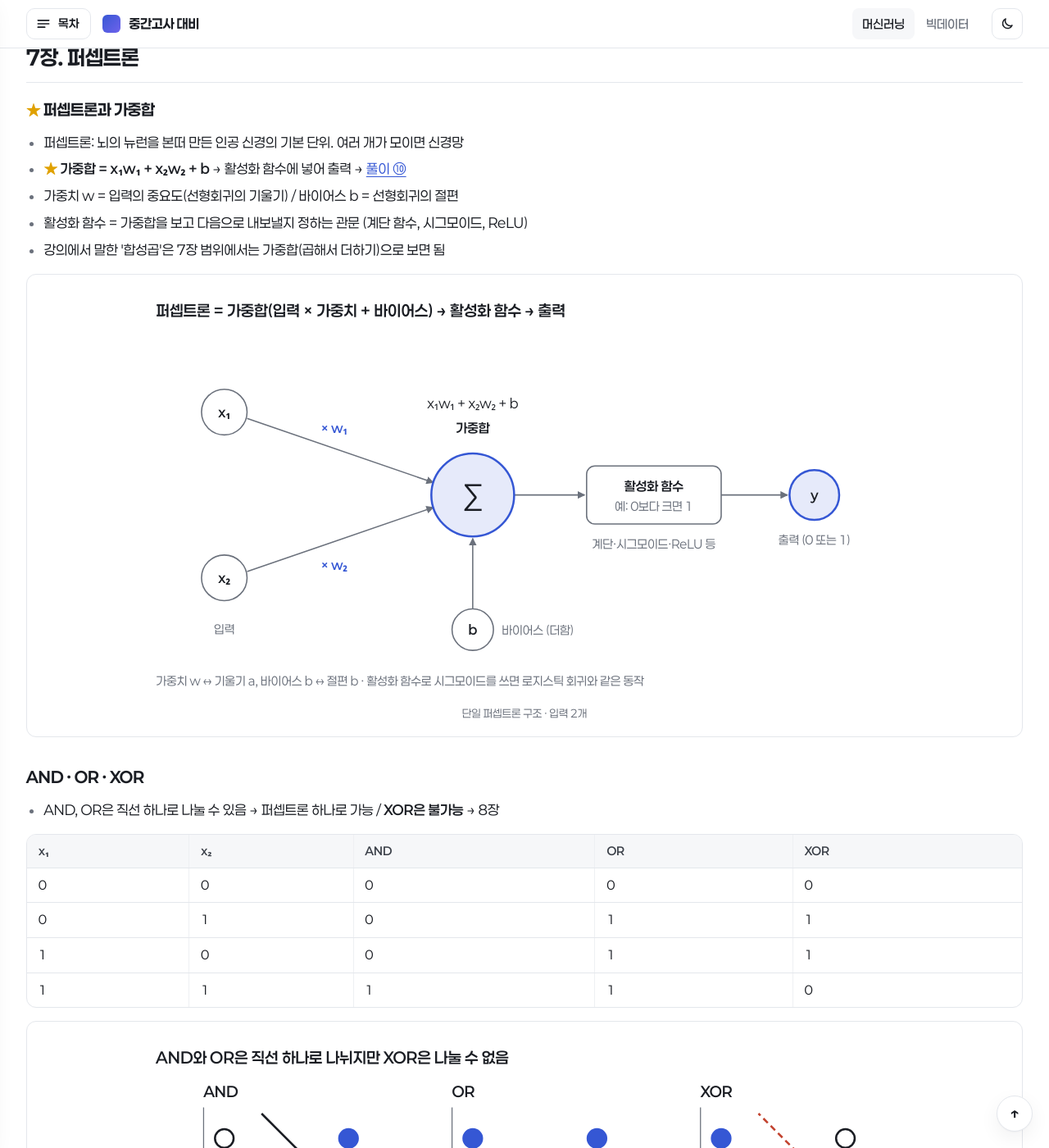
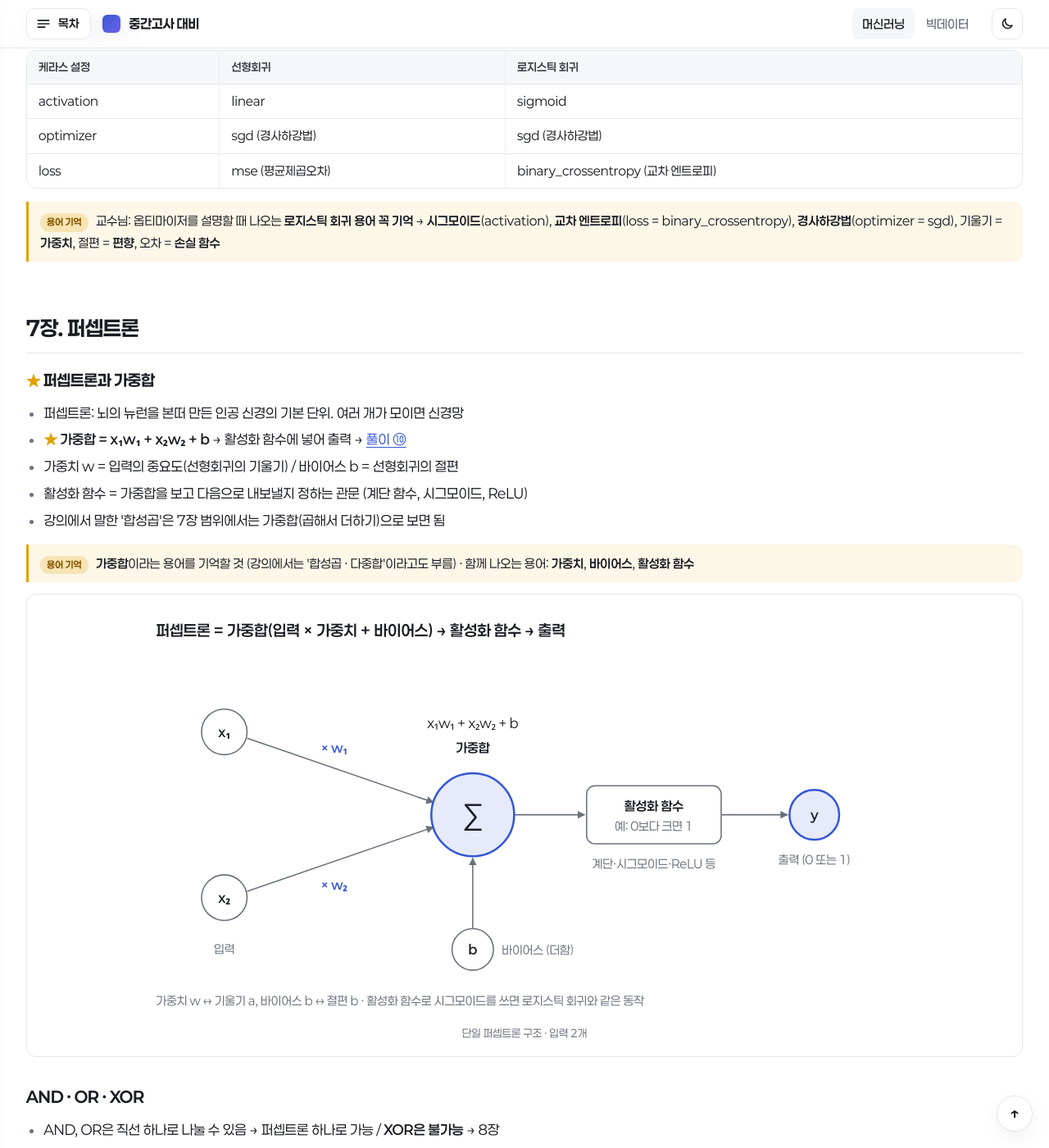
Before and after one commit to hamsterganggang/deug3middleexam, a Jekyll site: the page built from ml/theory.html, in a window 1280 px wide and 1400 px high, scrolled down 10769 px. Shown: the whole window at 82% size. Built offline with Jekyll 4.4.1, drawn with Linux system fonts in a browser that asks for light colours; some of the changed text lies outside the part shown.

Commit message:
머신러닝 이론: 교수님이 '용어 기억'하라고 한 부분에 코멘트 추가 (데이터 구조, 편미분, 다중·로지스틱 회귀 용어, 가중합)
Co-Authored-By: Claude Opus 5.5 (1M context) <noreply@anthropic.com>

```diff
--- a/assets/css/main.css
+++ b/assets/css/main.css
@@ -129,6 +129,10 @@ h3 .star{font-size:.9em}
 .card p.practice{padding:10px 14px;border-radius:10px;background:var(--surface);font-size:.94rem}
 .card p.warn{color:var(--muted);font-size:.92rem}
 .card p.legend{color:var(--muted);font-size:.85rem}
+.card p.term{padding:10px 14px;border-left:3px solid #E0A100;border-radius:0 10px 10px 0;background:color-mix(in srgb,#E0A100 9%,transparent);font-size:.94rem}
+.term-tag{display:inline-block;margin-right:6px;padding:1px 8px;border-radius:999px;font-size:.72rem;font-weight:700;color:#8A5A00;background:color-mix(in srgb,#E0A100 22%,transparent)}
+:root[data-theme="dark"] .term-tag{color:#FFD36B}
+@media (prefers-color-scheme:dark){:root:not([data-theme="light"]) .term-tag{color:#FFD36B}}
 .card ul.check{list-style:none;padding-left:0}
 .card ul.check li{padding-left:1.7em;position:relative}
 .card ul.check li::before{content:"";position:absolute;left:0;top:.42em;width:1em;height:1em;border:1.5px solid var(--muted);border-radius:4px}
--- a/ml/theory.html
+++ b/ml/theory.html
@@ -56,6 +56,7 @@ toc:
 <div class="card">
 <h3>데이터 구조 용어</h3>
 <ul><li><b>속성</b>(attribute) = 입력, 대문자 <b>X</b> / <b>클래스</b>(class) = 결과, 소문자 <b>y</b> / <b>샘플</b> = 한 줄(환자 한 명)</li><li>입력층 = 데이터가 처음 들어옴 / 은닉층 = 입력층과 출력층 사이 / 출력층 = 최종 결과를 내보냄</li></ul>
+<p class="term"><span class="term-tag">용어 기억</span> 교수님: 딥러닝 <b>데이터 구조 용어</b>를 기억할 것 → <b>속성(X)</b>, <b>클래스(y)</b>, <b>샘플</b>, <b>입력층·은닉층·출력층</b></p>
 </div>
 <div class="card">
 <h3>텐서플로 · 케라스와 층 쌓기</h3>
@@ -81,6 +82,7 @@ model.fit(X, y, epochs=5, batch_size=16)</code></pre>
 <div class="card">
 <h3><span class="star">★</span> 편미분</h3>
 <ul><li class="must"><span class="star">★</span> 변수가 여러 개일 때 <b>한 변수만 미분</b>하고 나머지는 상수로 취급 (기호 ∂) → <a href="#calc3">풀이 ③</a></li></ul>
+<p class="term"><span class="term-tag">용어 기억</span> 교수님: <b>'편미분'이라는 용어</b> 자체를 기억할 것 (한 변수만 미분, 나머지는 상수)</p>
 </div>
 <div class="card">
 <h3><span class="star">★</span> 시그모이드 함수</h3>
@@ -123,6 +125,7 @@ model.fit(X, y, epochs=5, batch_size=16)</code></pre>
 <h3><span class="star">★</span> 단순 vs 다중 선형회귀</h3>
 <div class="tbl"><table><tr><th>구분</th><th>단순 선형회귀</th><th>다중 선형회귀</th></tr><tr><td>독립변수</td><td>1개</td><td>2개 이상</td></tr><tr><td>식</td><td>y = ax + b</td><td>y = a₁x₁ + a₂x₂ + b</td></tr><tr><td>그래프</td><td>직선</td><td>평면</td></tr><tr><td>예</td><td>공부 시간 → 성적</td><td>공부 시간 + 과외 횟수 → 성적</td></tr><tr><td>케라스</td><td>input_dim=1</td><td>input_dim=2 (출력은 여전히 1개)</td></tr></table></div>
 <ul><li class="must"><span class="star">★</span> 변수가 많다고 항상 좋은 건 아님 → 결과와 연관성이 큰 변수를 골라야 함</li><li>용어 대응: 기울기 = <b>가중치</b>(w) / 절편 = <b>편향</b>(bias) / 평균제곱오차 = <b>손실 함수</b>(loss) / 경사하강법 = <b>옵티마이저</b></li><li>선형회귀 코드: <code>activation='linear'</code>, <code>optimizer='sgd'</code>(경사하강법), <code>loss='mse'</code></li></ul>
+<p class="term"><span class="term-tag">용어 기억</span> 위 <b>용어 대응</b>(가중치 · 편향 · 손실 함수 · 옵티마이저)은 6장 옵티마이저 용어로 다시 나오니 꼭 기억할 것</p>
 </div>
 </section>
 
@@ -130,6 +133,7 @@ model.fit(X, y, epochs=5, batch_size=16)</code></pre>
 <h2>6장. 로지스틱 회귀</h2>
 <div class="card">
 <h3><span class="star">★</span> 로지스틱 회귀와 시그모이드</h3>
+<p class="term"><span class="term-tag">용어 기억</span> 교수님: 로지스틱 회귀가 무엇인지 <b>개념과 용어</b>에 익숙해질 것 → <b>로지스틱 회귀</b>, <b>시그모이드</b>, <b>교차 엔트로피</b>, <b>옵티마이저</b></p>
 <ul><li class="must"><span class="star">★</span> <b>로지스틱 회귀</b>: 참/거짓(1/0) 중 하나를 판단하는 예측 모델. 시그모이드 함수를 씀</li><li class="must"><span class="star">★</span> <b>시그모이드를 쓰는 이유</b>: 결과가 0 또는 1이라 직선으로 표현할 수 없음. 시그모이드는 S자로 0~1 사이 값을 냄(확률처럼 해석)</li><li>식: y = 1 / (1 + e^−(ax + b)) → <b>a = 경사도</b>(크면 가파름), <b>b = 좌우 이동</b></li><li>선형회귀 = 수치 예측(성적 몇 점) / 로지스틱 회귀 = 참·거짓 분류(합격 여부)</li></ul>
 <figure class="fig">{% include ml/fig/9493bb76-9760.svg %}<figcaption>왼쪽 a = 0.5 vs 3, 오른쪽 b = −2 vs +2 (a = 1)</figcaption></figure>
 </div>
@@ -140,6 +144,7 @@ model.fit(X, y, epochs=5, batch_size=16)</code></pre>
 <div class="card">
 <h3>케라스 설정 비교</h3>
 <div class="tbl"><table><tr><th>케라스 설정</th><th>선형회귀</th><th>로지스틱 회귀</th></tr><tr><td>activation</td><td>linear</td><td>sigmoid</td></tr><tr><td>optimizer</td><td>sgd (경사하강법)</td><td>sgd (경사하강법)</td></tr><tr><td>loss</td><td>mse (평균제곱오차)</td><td>binary_crossentropy (교차 엔트로피)</td></tr></table></div>
+<p class="term"><span class="term-tag">용어 기억</span> 교수님: 옵티마이저를 설명할 때 나오는 <b>로지스틱 회귀 용어 꼭 기억</b> → <b>시그모이드</b>(activation), <b>교차 엔트로피</b>(loss = binary_crossentropy), <b>경사하강법</b>(optimizer = sgd), 기울기 = <b>가중치</b>, 절편 = <b>편향</b>, 오차 = <b>손실 함수</b></p>
 </div>
 </section>
 
@@ -148,6 +153,7 @@ model.fit(X, y, epochs=5, batch_size=16)</code></pre>
 <div class="card">
 <h3><span class="star">★</span> 퍼셉트론과 가중합</h3>
 <ul><li>퍼셉트론: 뇌의 뉴런을 본떠 만든 인공 신경의 기본 단위. 여러 개가 모이면 신경망</li><li class="must"><span class="star">★</span> <b>가중합 = x₁w₁ + x₂w₂ + b</b> → 활성화 함수에 넣어 출력 → <a href="#calc10">풀이 ⑩</a></li><li>가중치 w = 입력의 중요도(선형회귀의 기울기) / 바이어스 b = 선형회귀의 절편</li><li>활성화 함수 = 가중합을 보고 다음으로 내보낼지 정하는 관문 (계단 함수, 시그모이드, ReLU)</li><li>강의에서 말한 '합성곱'은 7장 범위에서는 가중합(곱해서 더하기)으로 보면 됨</li></ul>
+<p class="term"><span class="term-tag">용어 기억</span> <b>가중합</b>이라는 용어를 기억할 것 (강의에서는 '합성곱 · 다중합'이라고도 부름) · 함께 나오는 용어: <b>가중치</b>, <b>바이어스</b>, <b>활성화 함수</b></p>
 <figure class="fig">{% include ml/fig/7bab1d19-0ad3.svg %}<figcaption>단일 퍼셉트론 구조 · 입력 2개</figcaption></figure>
 </div>
 <div class="card">
```
